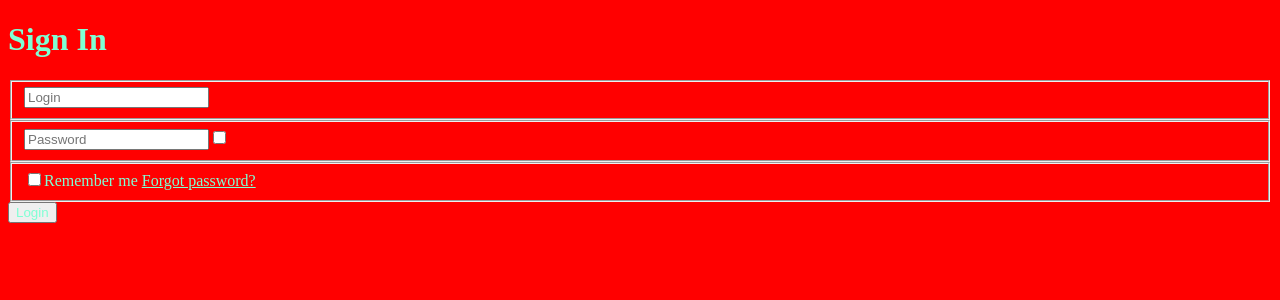
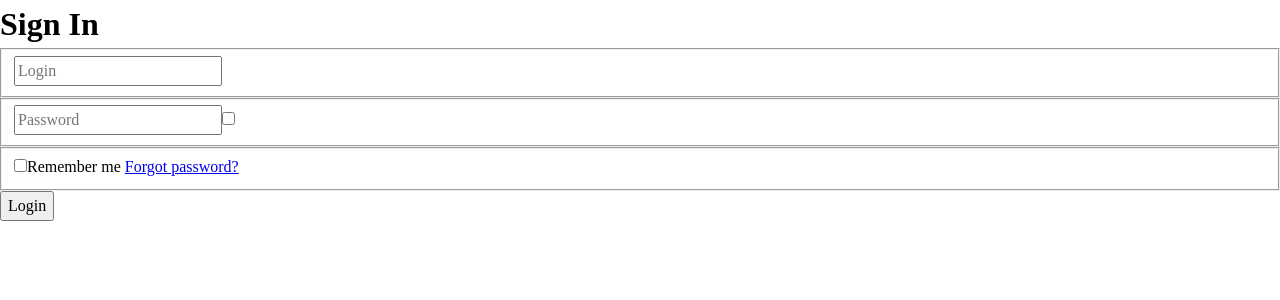
Before and after one commit to betrybe/real-life-css, a React (Create React App) app: page / in a window 1280 px wide. Shown: the top 300 px of the page. Built offline with nearby package versions, Linux system fonts and the light colour scheme.

Commit message:
setup do projeto - reset css e criação de arquivos

```diff
--- a/public/index.html
+++ b/public/index.html
@@ -11,7 +11,7 @@
     />
     <link rel="apple-touch-icon" href="%PUBLIC_URL%/logo192.png" />
     <link rel="manifest" href="%PUBLIC_URL%/manifest.json" />
-    <link rel="stylesheet" href="./styles.css" />
+
     <title>React App</title>
   </head>
   <body>
--- a/public/styles.css
+++ /dev/null
@@ -1,3 +0,0 @@
-html {
-  background-color: red;
-}
--- a/src/components/LoginForm.jsx
+++ b/src/components/LoginForm.jsx
@@ -1,4 +1,5 @@
 import React, { useState } from 'react'
+import './LoginForm.css'
 
 function LoginForm() {
   const [email, setEmail] = useState({
--- a/src/estilo.css
+++ /dev/null
@@ -1,3 +0,0 @@
-html, button, a {
-  color: aquamarine;
-}
--- a/src/index.js
+++ b/src/index.js
@@ -1,7 +1,9 @@
 import React from 'react';
 import ReactDOM from 'react-dom/client';
 import App from './App';
-import './estilo.css'
+import './reset.css'
+import './index.css'
+
 
 const root = ReactDOM.createRoot(document.getElementById('root'));
 root.render(
--- /dev/null
+++ b/src/reset.css
@@ -0,0 +1,52 @@
+/*
+  1. Use a more-intuitive box-sizing model.
+*/
+*, *::before, *::after {
+  box-sizing: border-box;
+}
+/*
+  2. Remove default margin
+*/
+* {
+  margin: 0;
+}
+/*
+  3. Allow percentage-based heights in the application
+*/
+html, body {
+  height: 100%;
+}
+/*
+  Typographic tweaks!
+  4. Add accessible line-height
+  5. Improve text rendering
+*/
+body {
+  line-height: 1.5;
+  -webkit-font-smoothing: antialiased;
+}
+/*
+  6. Improve media defaults
+*/
+img, picture, video, canvas, svg {
+  display: block;
+  max-width: 100%;
+}
+/*
+  7. Remove built-in form typography styles
+*/
+input, button, textarea, select {
+  font: inherit;
+}
+/*
+  8. Avoid text overflows
+*/
+p, h1, h2, h3, h4, h5, h6 {
+  overflow-wrap: break-word;
+}
+/*
+  9. Create a root stacking context
+*/
+#root, #__next {
+  isolation: isolate;
+}
```
Also changed, not shown: src/components/LoginForm.css (added), src/index.css (added).
